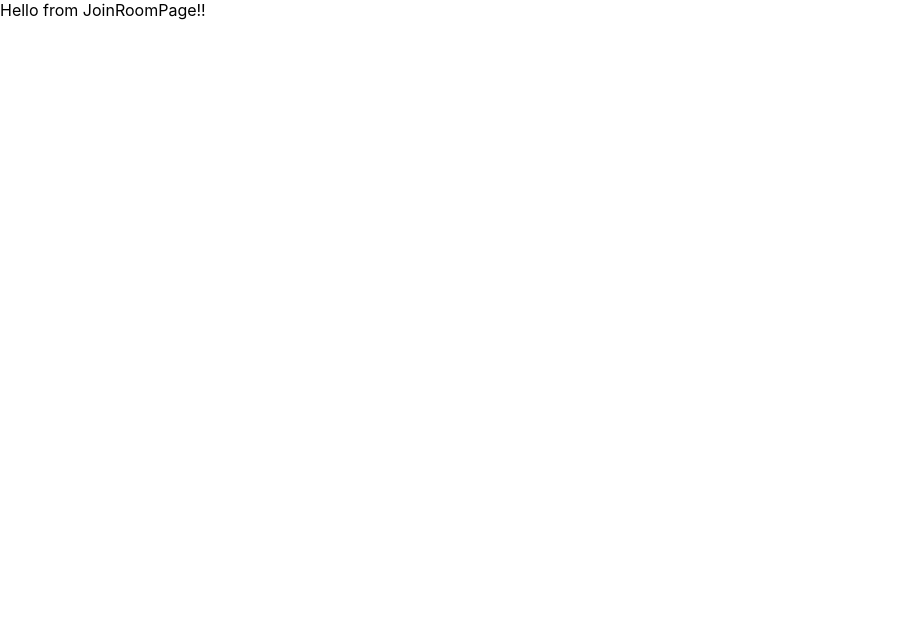
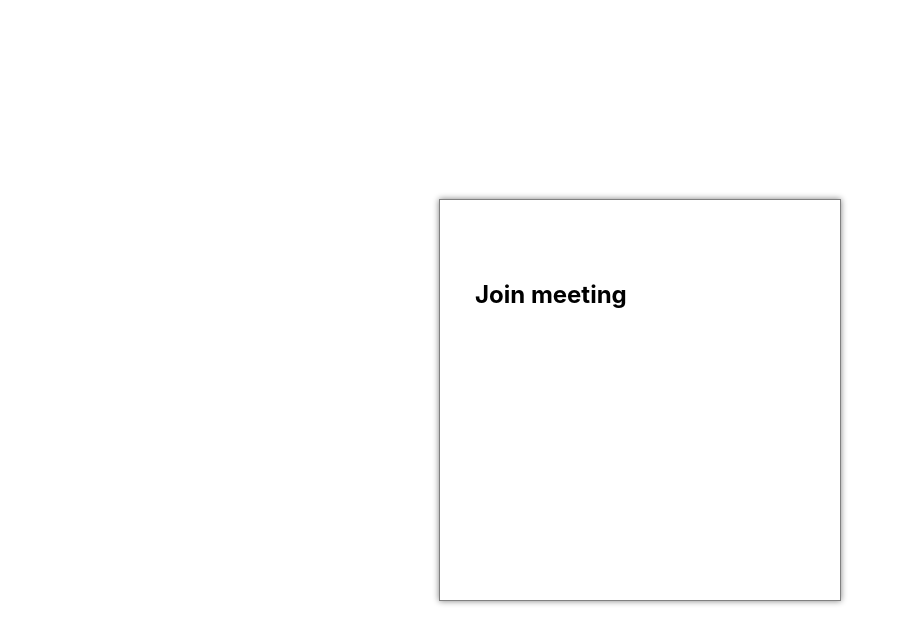
Before and after one commit to NatiEfraim/paris-app, a React (Create React App) app: page /join-room in a window 1280 px wide. Shown: the top 644 px of the page, without its empty margins (0-907 px from the left). Built offline with nearby package versions, Linux system fonts and the light colour scheme.

Commit message:
Adding JoinRoomTitle component

```diff
--- a/src/IntroductionPage/ConnectingButtons.js
+++ b/src/IntroductionPage/ConnectingButtons.js
@@ -5,14 +5,14 @@ import { useNavigate } from "react-router-dom"; // Use `useNavigate` instead of
 const ConnectingButtons = () => {
 
 
-  const navigate = useNavigate(); // Initialize `useNavigate`
+  const navigate = useNavigate(); // Hook for navigation
 
   const pushToJoinRoomPage = () => {
-    navigate("/join-room"); // Use `navigate` instead of `history.push`
+    navigate("/join-room"); // Navigates to "/join-room"
   };
 
   const pushToJoinRoomPageAsHost = () => {
-    navigate("/join-room?host=true"); // Use `navigate` for navigation
+    navigate("/join-room?host=true");  // Navigates to "/join-room?host=true"
   };
 
   return (
--- a/src/JoinRoomPage/JoinRoomPage.js
+++ b/src/JoinRoomPage/JoinRoomPage.js
@@ -2,9 +2,12 @@ import React, { useEffect } from 'react';
 import { useLocation } from "react-router-dom";
 import { connect } from "react-redux";
 import { setIsRoomHost } from '../store/action';
+import JoinRoomTitle from './JoinRoomTitle';
+
+import "./JoinRoomPage.css";
 
 const JoinRoomPage = (props) => {
-    const {setIsRoomAction } = props;
+    const {setIsRoomAction,isRoomHost } = props;
       const location = useLocation();
 
       useEffect(()=>{
@@ -14,28 +17,31 @@ const JoinRoomPage = (props) => {
 
             if (isRoomHost) {
                 // Perform an action, like setting a state or triggering a function
-                setIsRoomAction(true);
+                setIsRoomAction(true);// Update Redux state
             console.log("User is a room host");
             // Example: setIsRoomHostAction(true);
     }
-      });
+      });// Dependency array to re-run when these change
 
     return (
-        <div>
-            Hello from JoinRoomPage!!
+        <div className="join_room_page_container">
+        <div className="join_room_page_panel">
+          <JoinRoomTitle isRoomHost={isRoomHost} />
+
         </div>
+      </div>
     );
 };
 
 const mapStoreStateToProps =(state)=>{
 return {
-    ...state
+    ...state,// Map Redux state to props
 };
 };
 
 const mapActionsToProps=(dispatch)=>{
     return {
-        setIsRoomAction: (isRoomHost)=> {return  dispatch(setIsRoomHost(isRoomHost));}
+        setIsRoomAction: (isRoomHost)=> {return  dispatch(setIsRoomHost(isRoomHost));}  // Map action to props
     };
 };
 
--- /dev/null
+++ b/src/JoinRoomPage/JoinRoomTitle.js
@@ -0,0 +1,11 @@
+import React from "react";
+import "./JoinRoomPage.css";
+
+
+const JoinRoomTitle = ({ isRoomHost }) => {
+  const titleText = isRoomHost ? "Host meeting" : "Join meeting";
+
+  return <p className="join_room_title">{titleText}</p>;
+};
+
+export default JoinRoomTitle;
--- a/src/store/action.js
+++ b/src/store/action.js
@@ -1,11 +1,11 @@
 const Actions={
-    SET_IS_ROOM_HOST:"SET_IS_ROOM_HOST",
+    SET_IS_ROOM_HOST:"SET_IS_ROOM_HOST",// Action type
 };
 
 export const setIsRoomHost = (isRoomHost)=>{
 return {
-    type:Actions.SET_IS_ROOM_HOST,
-    isRoomHost:isRoomHost
+    type:Actions.SET_IS_ROOM_HOST,// Action type
+    isRoomHost:isRoomHost,// Payload (data)
 };
 };
 
--- a/src/store/reducer.js
+++ b/src/store/reducer.js
@@ -3,19 +3,20 @@ import Actions from "./action";
 
 
 const initState ={
-identity:'',
-isRoomHost:false
+  identity: '',      // Initial state property
+  isRoomHost: false, // Initial state property
 };
 
 const reducer =(state = initState,action) =>{
 switch (action.type) {
   case Actions.SET_IS_ROOM_HOST:
     return {
-      ...state,
-      isRoomHost:action.isRoomHost
+      ...state,                  // Spread operator to copy the current state
+      isRoomHost: action.isRoomHost, // Update the `isRoomHost` property
     };
   default:
-    return state;
+    return state; // Return the unchanged state if action type does not match
+
 }
 
 }
```
